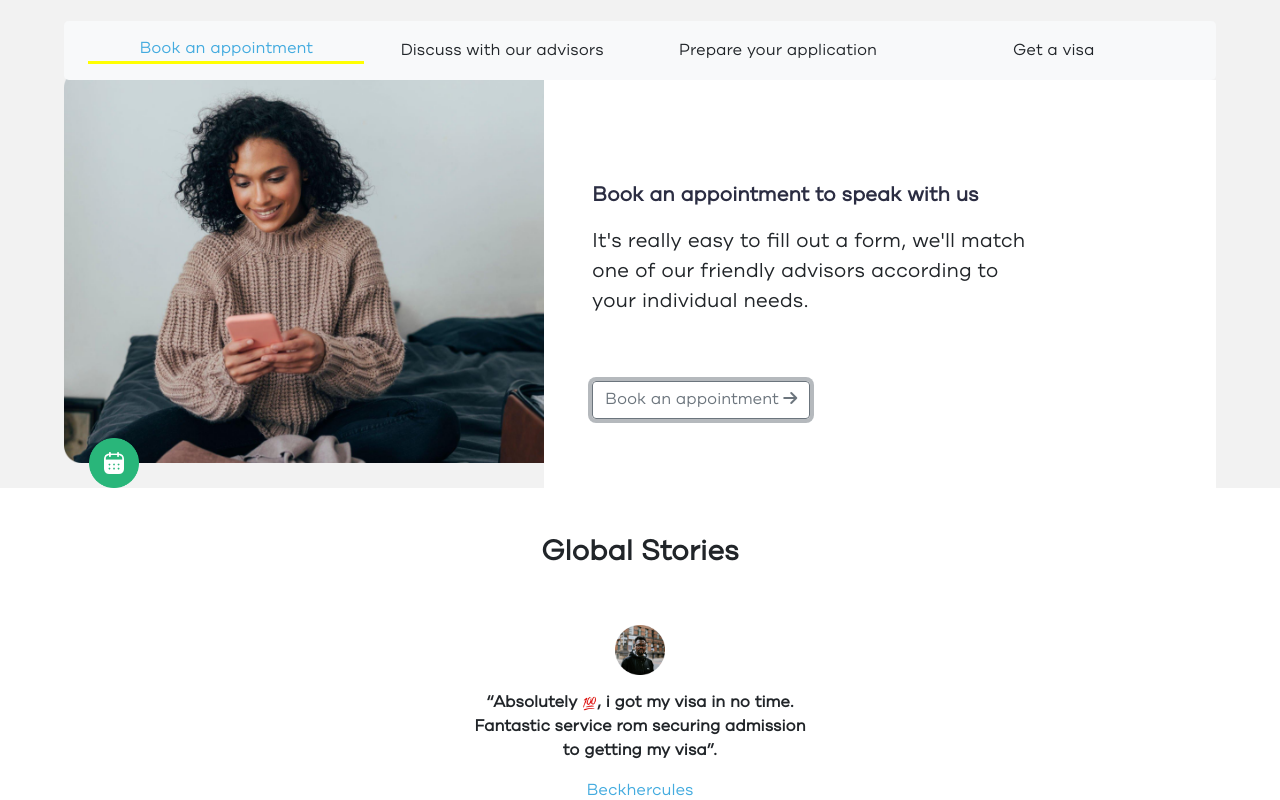
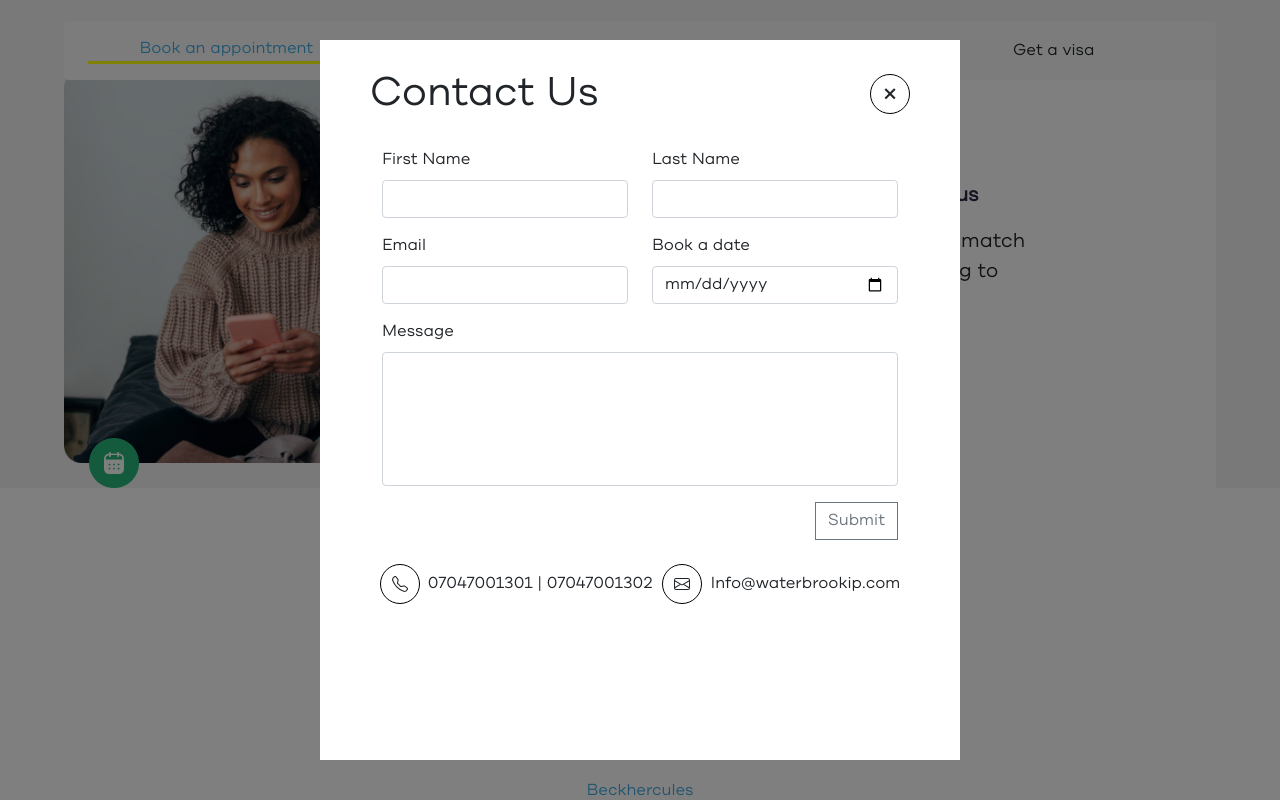
Before and after one commit to Corelade/wp2, a plain HTML site: page index.html in a window 1280 px wide. Both pictures are taken after a click on the button "Book an appointment". Shown: the part 1227-2027 px from the top of the page. Drawn offline with nearby package versions, Linux system fonts and the light colour scheme.

Commit message:
minor changes

```diff
--- a/index.html
+++ b/index.html
@@ -145,7 +145,7 @@
                     </div>
                   </div>
                   <div>
-                    <button type="button" class="btn btn-outline-secondary mt-5 d-none d-lg-block">
+                    <button type="button" class="btn btn-outline-secondary mt-5 d-none d-lg-block" id="bapt">
                       Book an appointment <i class="fas fa-arrow-right"></i>
                     </button>
                   </div>
@@ -414,7 +414,7 @@
           </div>
           <hr class="col-11 mb-3 mx-3">
           <div class="row col-11 d-flex flex-row justify-content-between py-3 px-0">
-            <div class="col-8 col-lg-4 text-secondary">Get Advice - © Copyright 2023 waterbrook International Pathways</div>
+            <div class="col-8 col-lg-8 text-secondary">Get Advice - © Copyright 2023 waterbrook International Pathways | 24,kudeti Avenue, Onireke GRA Ibadan</div>
             <div class="col-3 col-lg-2 d-flex flex-row justify-content-around fs-6">
               <i class="fab fa-instagram"></i>
               <i class="fab fa-facebook"></i>
@@ -422,10 +422,59 @@
             </div>
           </div>
         </div>
-        <!-- <div style="height: 200px;"></div> -->
+        <div id="backdrop"></div>
+        <div class="container pop_up">
+          <div class="row d-flex justify-content-center flex-column">
+            <div class="col d-flex flex-row align-items-center justify-content-between py-4">
+              <div class="fs-1">Contact Us</div>
+              <div class="fs-3 text-center close" style="cursor: pointer; border:1px solid black; border-radius: 50%; width: 40px; height: 40px;">
+                &times;
+              </div>
+            </div>
+            <form action="">
+              <div class="row mx-0 flex-row">
+                <div class="col-6 mb-3">
+                  <label for="firstname" class="form-label">First Name</label>
+                  <input type="email" class="form-control" id="firstname" placeholder="">
+                </div>
+                <div class="col-6 mb-3">
+                  <label for="lastname" class="form-label">Last Name</label>
+                  <input type="email" class="form-control" id="lastname" placeholder="">
+                </div>
+                <div class="col-6 mb-3">
+                  <label for="email" class="form-label">Email</label>
+                  <input type="email" class="form-control" id="email" placeholder="">
+                </div>
+                <div class="col-6 mb-3">
+                  <label for="date" class="form-label">Book a date</label>
+                  <input type="date" class="form-control" id="date" placeholder="">
+                </div>
+                <div class="mb-3">
+                  <label for="message" class="form-label">Message</label>
+                  <textarea class="form-control" id="message" rows="5"></textarea>
+                </div>
+                <div class="d-flex justify-content-end">
+                  <button class="btn btn-outline-secondary rounded-0">Submit</button>
+                </div>
+              </div>
+            </form>
+            <div class="col d-flex flex-row justify-content-evenly mt-4">
+              <div class="me-0 d-flex flex-row align-items-center">
+                <span class="d-flex justify-content-around align-items-center flex-row me-2" style="width: 40px; height: 40px; border-radius: 50%; border: 1px solid black;"><svg xmlns="http://www.w3.org/2000/svg" width="16" height="16" fill="currentColor" class="bi bi-telephone" viewBox="0 0 16 16">
+                  <path d="M3.654 1.328a.678.678 0 0 0-1.015-.063L1.605 2.3c-.483.484-.661 1.169-.45 1.77a17.568 17.568 0 0 0 4.168 6.608 17.569 17.569 0 0 0 6.608 4.168c.601.211 1.286.033 1.77-.45l1.034-1.034a.678.678 0 0 0-.063-1.015l-2.307-1.794a.678.678 0 0 0-.58-.122l-2.19.547a1.745 1.745 0 0 1-1.657-.459L5.482 8.062a1.745 1.745 0 0 1-.46-1.657l.548-2.19a.678.678 0 0 0-.122-.58L3.654 1.328zM1.884.511a1.745 1.745 0 0 1 2.612.163L6.29 2.98c.329.423.445.974.315 1.494l-.547 2.19a.678.678 0 0 0 .178.643l2.457 2.457a.678.678 0 0 0 .644.178l2.189-.547a1.745 1.745 0 0 1 1.494.315l2.306 1.794c.829.645.905 1.87.163 2.611l-1.034 1.034c-.74.74-1.846 1.065-2.877.702a18.634 18.634 0 0 1-7.01-4.42 18.634 18.634 0 0 1-4.42-7.009c-.362-1.03-.037-2.137.703-2.877L1.885.511z"/>
+                </svg>
+                </span>07047001301 | 07047001302
+              </div>
+              <div class=" d-flex flex-row align-items-center">
+                <span class="d-flex justify-content-around align-items-center flex-row me-2" style="width: 40px; height: 40px; border-radius: 50%; border: 1px solid black;"><svg xmlns="http://www.w3.org/2000/svg" width="16" height="16" fill="currentColor" class="bi bi-envelope" viewBox="0 0 16 16">
+                  <path d="M0 4a2 2 0 0 1 2-2h12a2 2 0 0 1 2 2v8a2 2 0 0 1-2 2H2a2 2 0 0 1-2-2V4Zm2-1a1 1 0 0 0-1 1v.217l7 4.2 7-4.2V4a1 1 0 0 0-1-1H2Zm13 2.383-4.708 2.825L15 11.105V5.383Zm-.034 6.876-5.64-3.471L8 9.583l-1.326-.795-5.64 3.47A1 1 0 0 0 2 13h12a1 1 0 0 0 .966-.741ZM1 11.105l4.708-2.897L1 5.383v5.722Z"/>
+                </svg>
+                </span>Info@waterbrookip.com
+              </div>
+            </div>
+            <!-- <div class="col">Hello</div> -->
+          </div>
+        </div>
         <script src="https://cdn.jsdelivr.net/npm/bootstrap@5.0.2/dist/js/bootstrap.bundle.min.js" integrity="sha384-MrcW6ZMFYlzcLA8Nl+NtUVF0sA7MsXsP1UyJoMp4YLEuNSfAP+JcXn/tWtIaxVXM" crossorigin="anonymous"></script>
-        <!-- <div style="display: none;">Discuss with our advisors</div>
-        <div style="display: none;">Prepare your application</div>
-        <div style="display: none;">Get a visa</div> -->
     </body>
 </html>
--- a/static/css/wip.css
+++ b/static/css/wip.css
@@ -120,6 +120,39 @@ body{
 .mvs{
     font-size: 10px;
 }
+#backdrop{
+    position: fixed;
+    top: 0;
+    left: 0;
+    width: 100%;
+    height: 100%;
+    background-color: rgba(0, 0, 0, 1);
+    opacity: 0.5;
+    margin: 0;
+    padding: 0;
+    z-index: 5;
+    display: none;
+}
+.no_scroll{
+    overflow: hidden;
+}
+.pop_up{
+    z-index: 6;
+    position: fixed;
+    top: 5%;
+    left: 25%;
+    width: 50%;
+    height: 90%;
+    background-color: white;
+    display: none;
+    padding: 0px 50px;
+}
+textarea{
+    resize: none;
+}
+.close:hover{
+    background-color: #bbb;
+}
 
 @media (min-width: 992px){
     /* .chr{
--- a/static/js/wip.js
+++ b/static/js/wip.js
@@ -83,4 +83,22 @@ document.addEventListener('DOMContentLoaded', ()=>{
     testimonials[i].classList.remove('d-none');
     testimonials[i].classList.add('active_testimonial');
   }
+
+  let bapt = document.querySelector('#bapt');
+  let body = document.querySelector('body');
+  let pop_up = document.querySelector('.pop_up');
+  let backdrop = document.querySelector('#backdrop');
+  let close = document.querySelector('.close');
+
+  bapt.onclick = ()=>{
+    body.classList.add('no_scroll');
+    backdrop.style.display = 'block';
+    pop_up.style.display = 'block';
+  }
+  close.onclick = ()=>{
+    body.classList.remove('no_scroll');
+    backdrop.style.display = 'none';
+    pop_up.style.display = 'none';
+  }
+
 })
```
Lines whose indentation alone changed are shown as unchanged.
